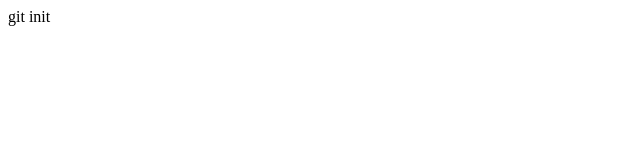
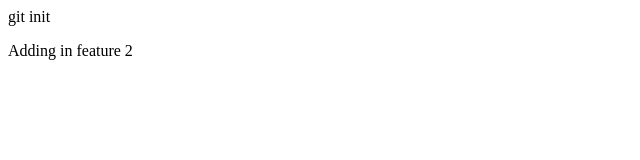
Before and after one commit to Mallikarjun-gif/TTApp, a plain HTML site: page index.html in a window 1280 px wide. Shown: the whole page, without its empty margins (0-640 px from the left). Drawn offline with Linux system fonts and the light colour scheme.

Commit message:
added in feature1

```diff
--- a/index.html
+++ b/index.html
@@ -1 +1,2 @@
 <p>git init</p>
+<P>Adding in feature 2</P>
```
